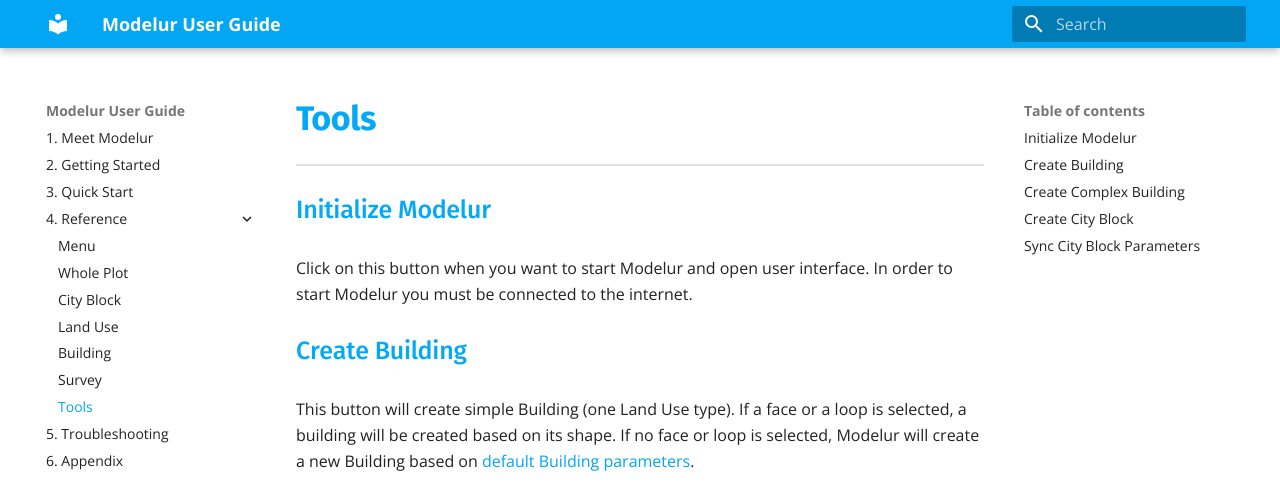
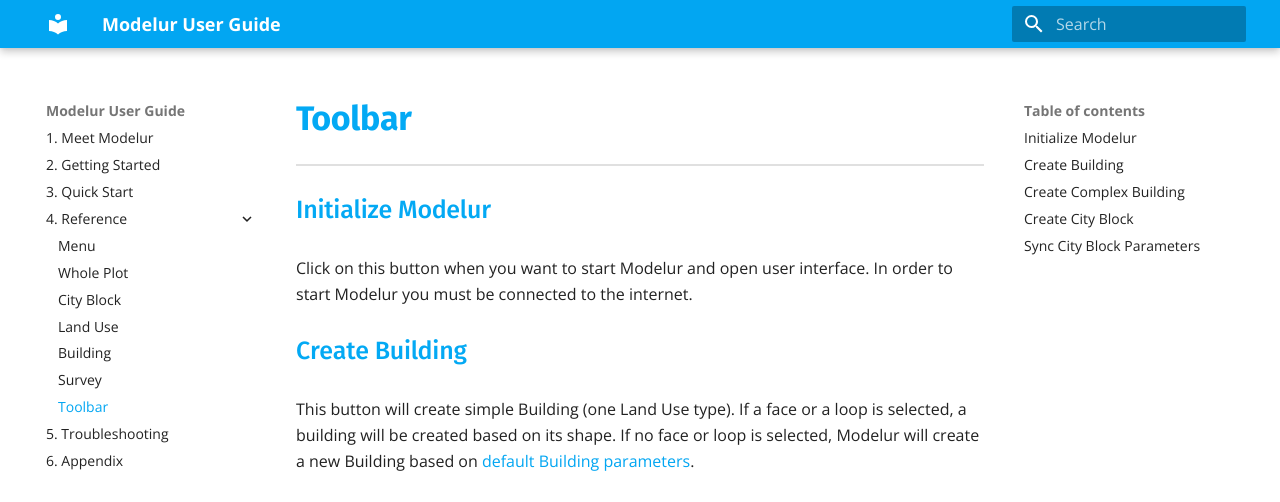
Before and after one commit to Modelur/docs, an MkDocs documentation site: the page built from docs/reference/toolbar.md, in a window 1280 px wide and 900 px high. Shown: the top 502 px of the window. Built offline with MkDocs 1.6.1 and Material for MkDocs 9.7.7, drawn with Linux system fonts in a browser that asks for light colours; old or Windows-style settings are respelled for this version of MkDocs.

Commit message:
tool -> toolbar

```diff
--- a/mkdocs.yml
+++ b/mkdocs.yml
@@ -11,7 +11,7 @@
   - 'Land Use': 'reference/land_use.md'
   - 'Building': 'reference/building.md'
   - 'Survey': 'reference/survey.md'
-  - 'Tools': 'reference/tools.md'
+  - 'Toolbar': 'reference/toolbar.md'
 - 5. Troubleshooting: troubleshooting.md
 - 6. Appendix: appendix.md
 extra_css:
```
Also changed, not shown: docs/reference/toolbar.md (renamed from docs/reference/tools.md).
